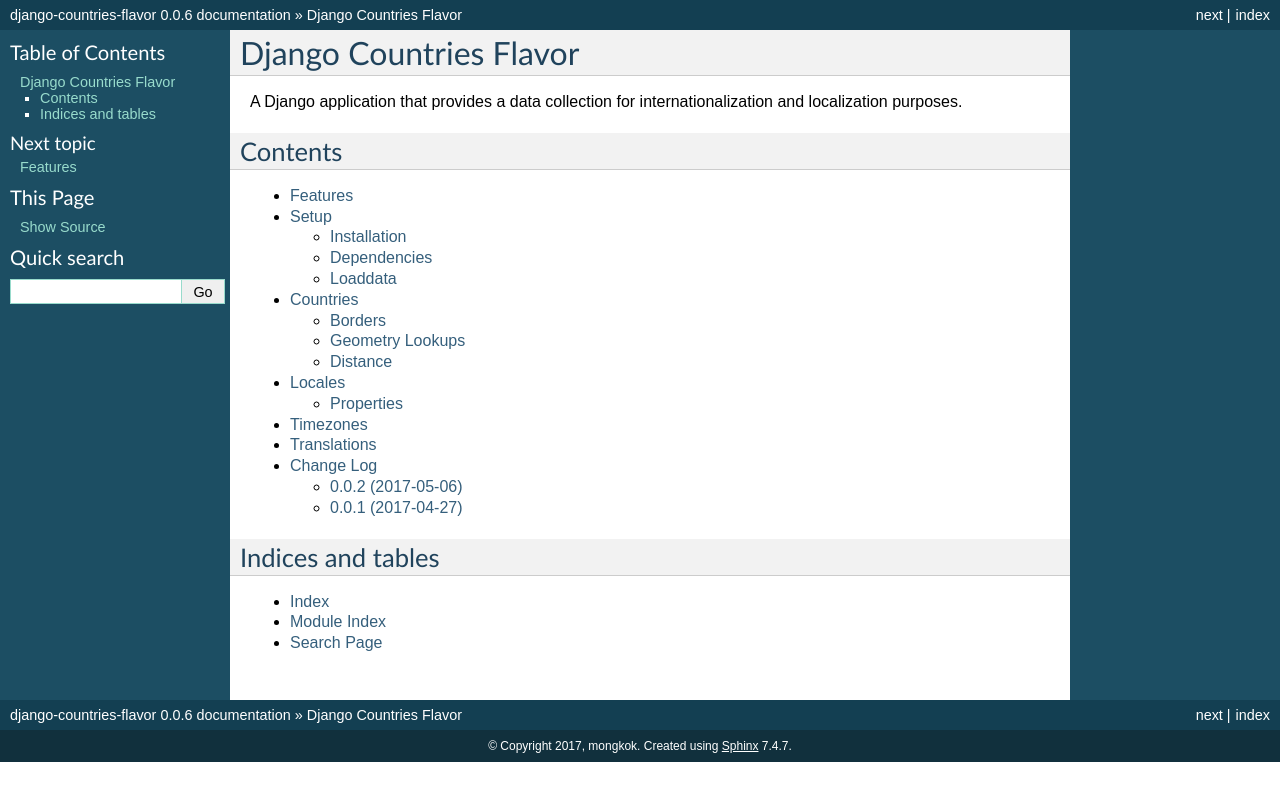
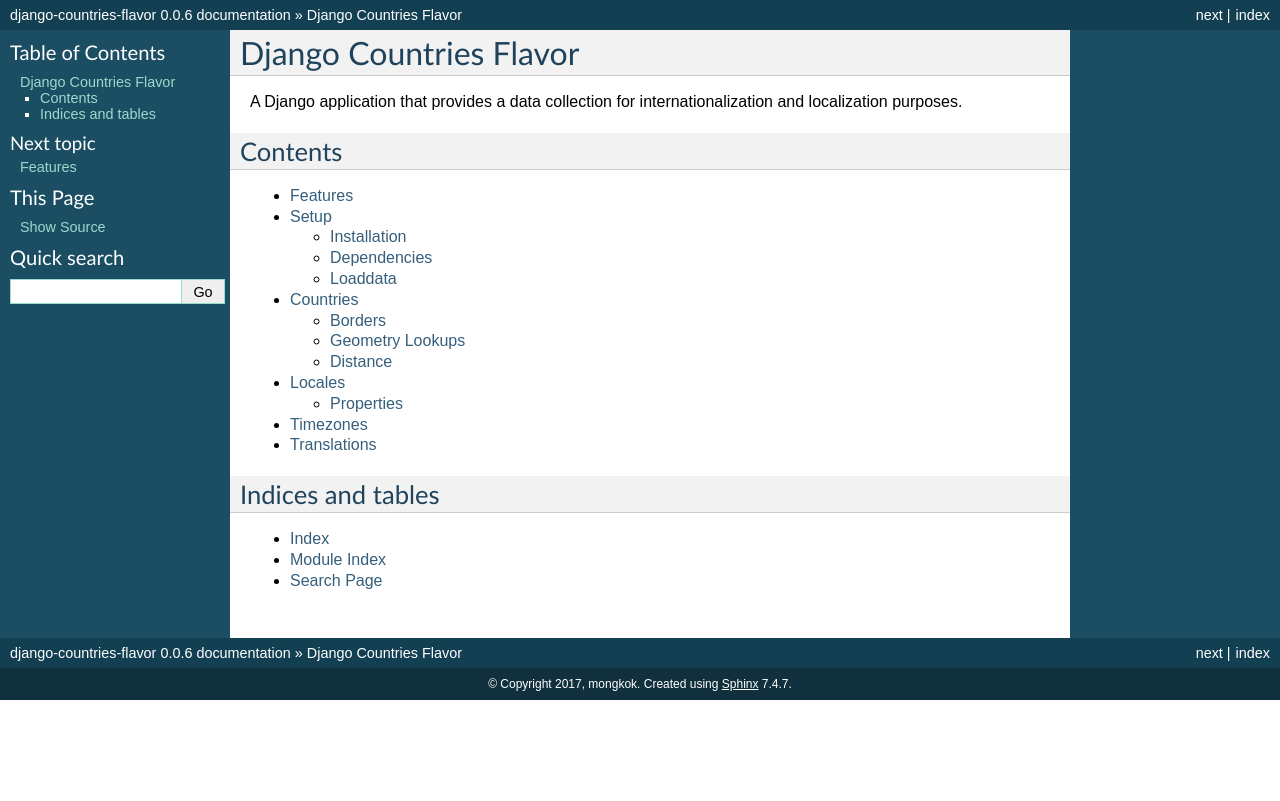
Before and after one commit to flavors/django-countries, a Sphinx documentation site: the page built from docs/index.rst, in a window 1280 px wide. Shown: the top 801 px of the page. Built offline with Sphinx 7.4.7, drawn with Linux system fonts in a browser that asks for light colours.

Commit message:
Remove docs changelog

```diff
--- a/docs/changes.rst
+++ /dev/null
@@ -1,21 +0,0 @@
-Change Log
-==========
-
-0.0.2 (2017-05-06)
---------------------
-
-* Command ``loadcountries``
-* Command ``dumpcountries``
-* Fixtures
-* Country extra data
-* Timezones, locales and geographical divisions
-* Languages ISO 639-1
-* Docs
-
-
-`0.0.1`_ (2017-04-27)
----------------------
-
-* xin chào!
-
-.. _0.0.1: https://github.com/flavors/countries/tree/v0.0.1
--- a/docs/index.rst
+++ b/docs/index.rst
@@ -17,7 +17,6 @@
    locales
    timezones
    translations
-   changes
 
 
 Indices and tables
```
